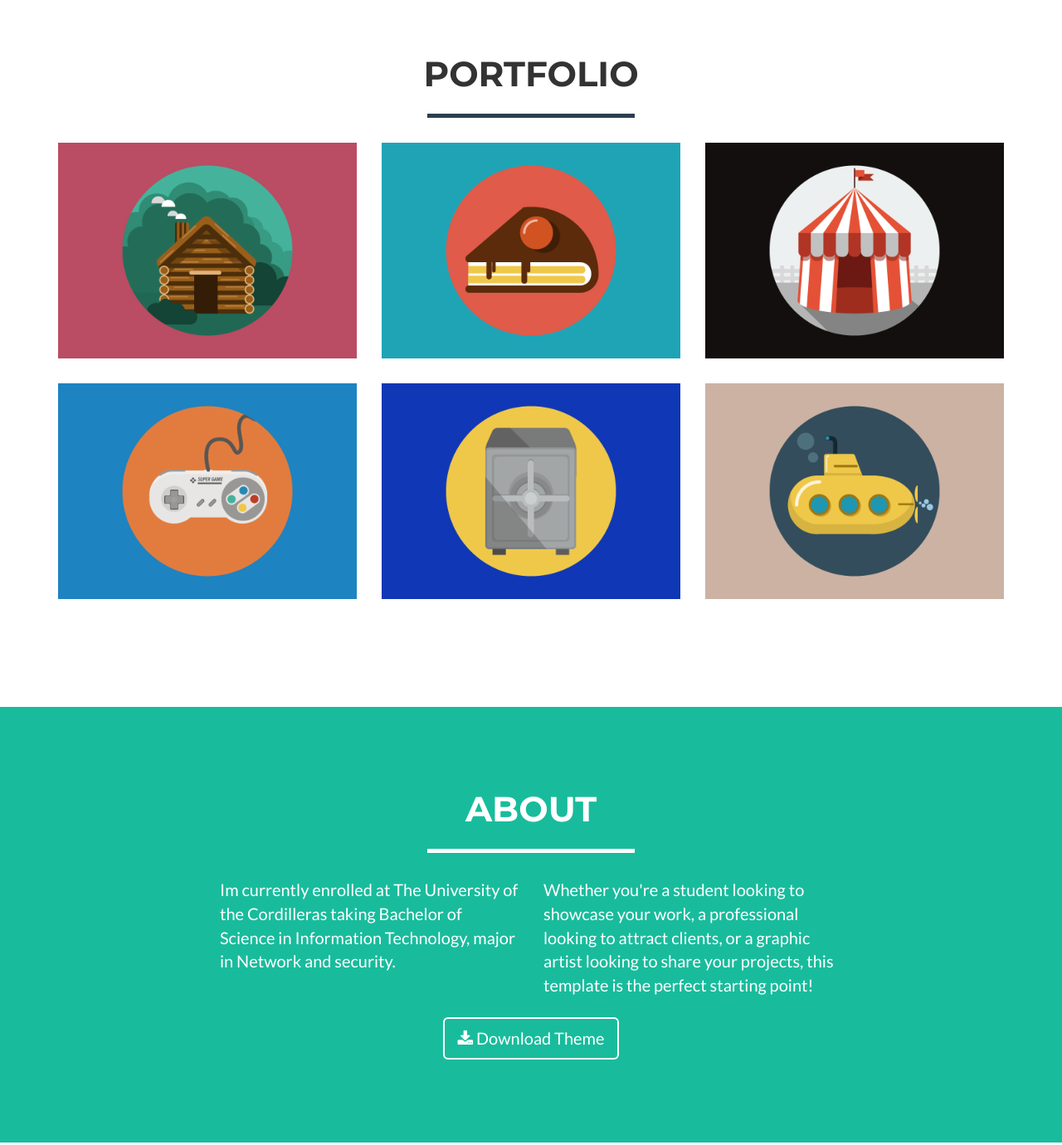
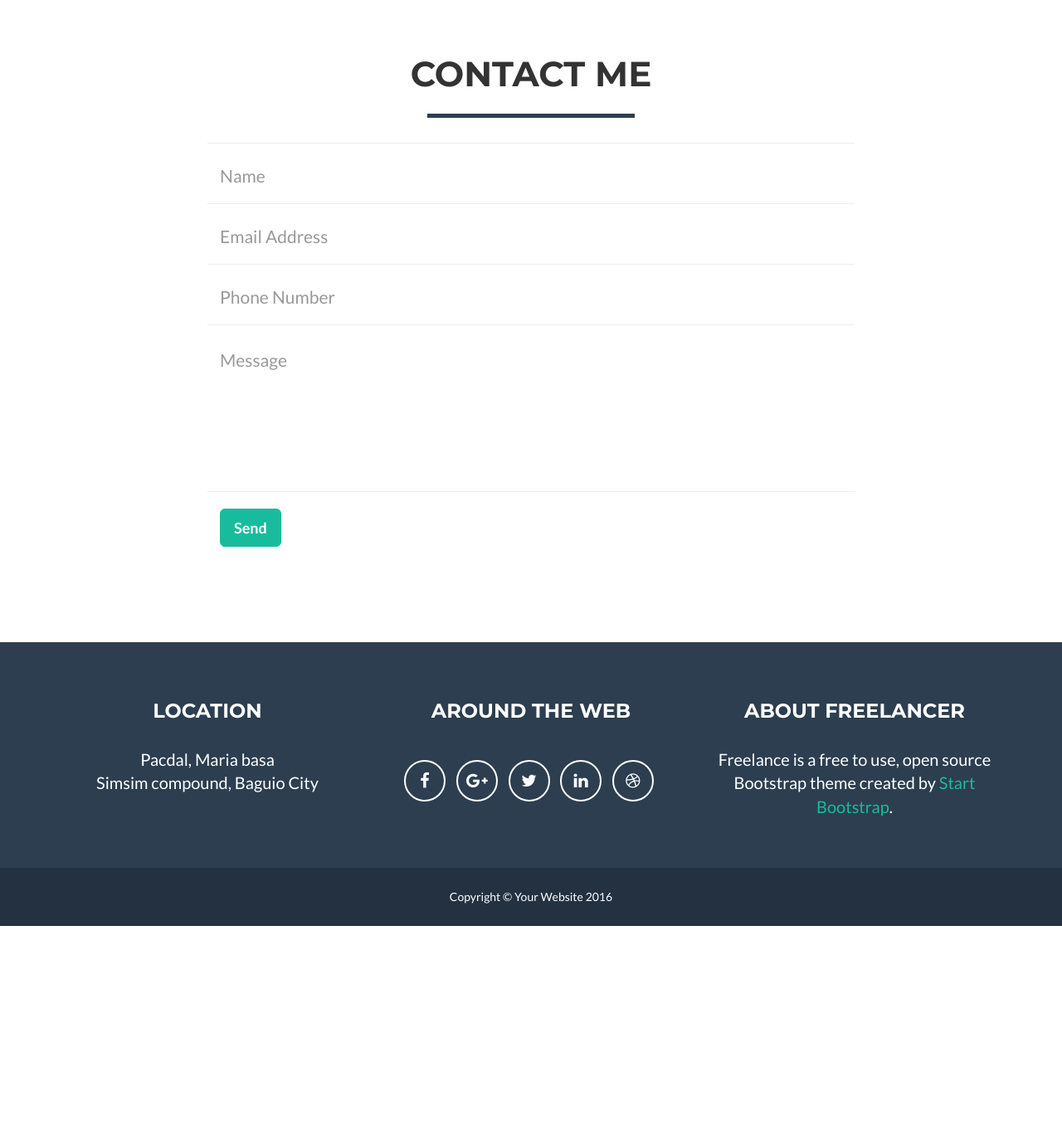
Before and after one commit to harrisbengao/harrisbengao.github.io, a website: page index.html in a window 1280 px wide. Shown: the part 800-2180 px from the top of the page at 83% size. After the commit the page ends 1916 px from the top, so only its background shows below. Drawn offline with nearby package versions, Linux system fonts and the light colour scheme.

Commit message:
Update index.html

```diff
--- a/index.html
+++ b/index.html
@@ -77,103 +77,6 @@
     </header>
 
     <!-- Portfolio Grid Section -->
-    <section id="portfolio">
-        <div class="container">
-            <div class="row">
-                <div class="col-lg-12 text-center">
-                    <h2>Portfolio</h2>
-                    <hr class="star-primary">
-                </div>
-            </div>
-            <div class="row">
-                <div class="col-sm-4 portfolio-item">
-                    <a href="#portfolioModal1" class="portfolio-link" data-toggle="modal">
-                        <div class="caption">
-                            <div class="caption-content">
-                                <i class="fa fa-search-plus fa-3x"></i>
-                            </div>
-                        </div>
-                        <img src="img/portfolio/cabin.png" class="img-responsive" alt="">
-                    </a>
-                </div>
-                <div class="col-sm-4 portfolio-item">
-                    <a href="#portfolioModal2" class="portfolio-link" data-toggle="modal">
-                        <div class="caption">
-                            <div class="caption-content">
-                                <i class="fa fa-search-plus fa-3x"></i>
-                            </div>
-                        </div>
-                        <img src="img/portfolio/cake.png" class="img-responsive" alt="">
-                    </a>
-                </div>
-                <div class="col-sm-4 portfolio-item">
-                    <a href="#portfolioModal3" class="portfolio-link" data-toggle="modal">
-                        <div class="caption">
-                            <div class="caption-content">
-                                <i class="fa fa-search-plus fa-3x"></i>
-                            </div>
-                        </div>
-                        <img src="img/portfolio/circus.png" class="img-responsive" alt="">
-                    </a>
-                </div>
-                <div class="col-sm-4 portfolio-item">
-                    <a href="#portfolioModal4" class="portfolio-link" data-toggle="modal">
-                        <div class="caption">
-                            <div class="caption-content">
-                                <i class="fa fa-search-plus fa-3x"></i>
-                            </div>
-                        </div>
-                        <img src="img/portfolio/game.png" class="img-responsive" alt="">
-                    </a>
-                </div>
-                <div class="col-sm-4 portfolio-item">
-                    <a href="#portfolioModal5" class="portfolio-link" data-toggle="modal">
-                        <div class="caption">
-                            <div class="caption-content">
-                                <i class="fa fa-search-plus fa-3x"></i>
-                            </div>
-                        </div>
-                        <img src="img/portfolio/safe.png" class="img-responsive" alt="">
-                    </a>
-                </div>
-                <div class="col-sm-4 portfolio-item">
-                    <a href="#portfolioModal6" class="portfolio-link" data-toggle="modal">
-                        <div class="caption">
-                            <div class="caption-content">
-                                <i class="fa fa-search-plus fa-3x"></i>
-                            </div>
-                        </div>
-                        <img src="img/portfolio/submarine.png" class="img-responsive" alt="">
-                    </a>
-                </div>
-            </div>
-        </div>
-    </section>
-
-    <!-- About Section -->
-    <section class="success" id="about">
-        <div class="container">
-            <div class="row">
-                <div class="col-lg-12 text-center">
-                    <h2>About</h2>
-                    <hr class="star-light">
-                </div>
-            </div>
-            <div class="row">
-                <div class="col-lg-4 col-lg-offset-2">
-                    <p>Im currently enrolled at The University of the Cordilleras taking Bachelor of Science in Information Technology, major in Network and security.</p>
-                </div>
-                <div class="col-lg-4">
-                    <p>Whether you're a student looking to showcase your work, a professional looking to attract clients, or a graphic artist looking to share your projects, this template is the perfect starting point!</p>
-                </div>
-                <div class="col-lg-8 col-lg-offset-2 text-center">
-                    <a href="#" class="btn btn-lg btn-outline">
-                        <i class="fa fa-download"></i> Download Theme
-                    </a>
-                </div>
-            </div>
-        </div>
-    </section>
 
     <!-- Contact Section -->
     <section id="contact">
```
